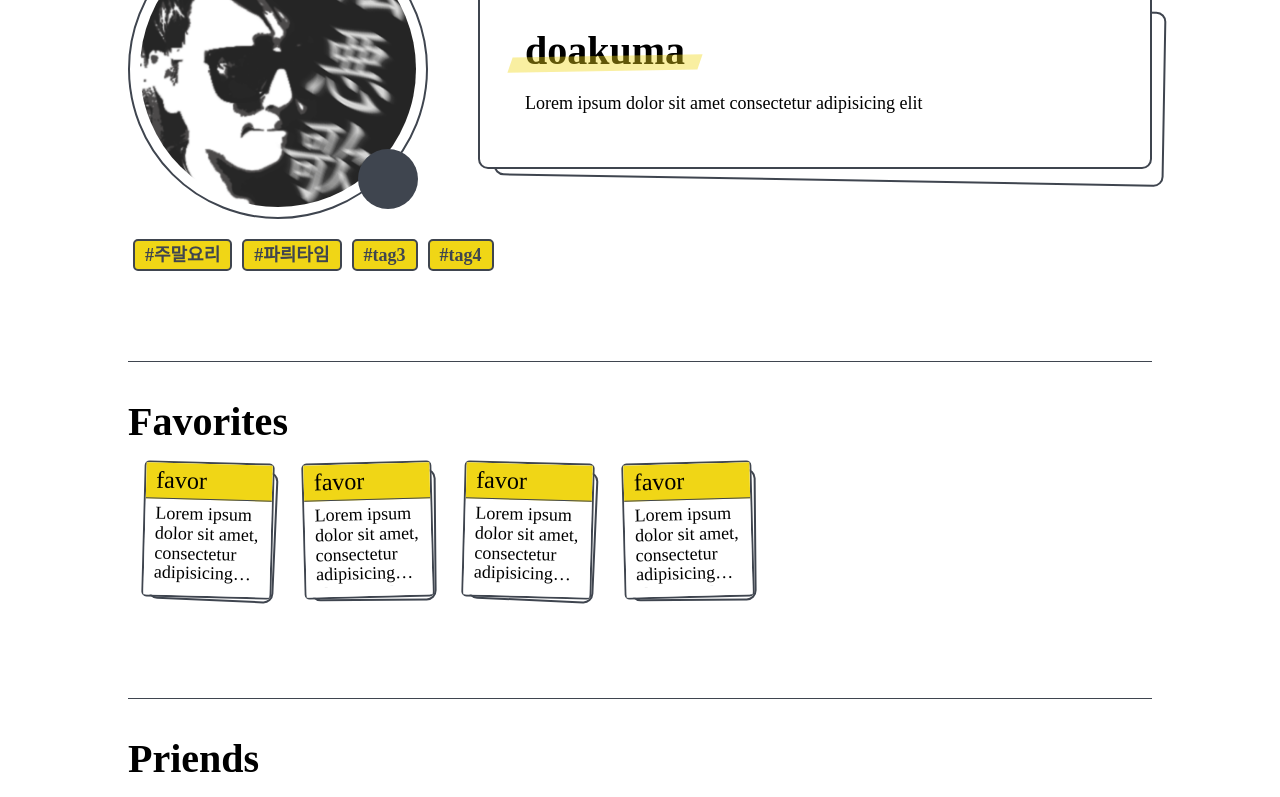
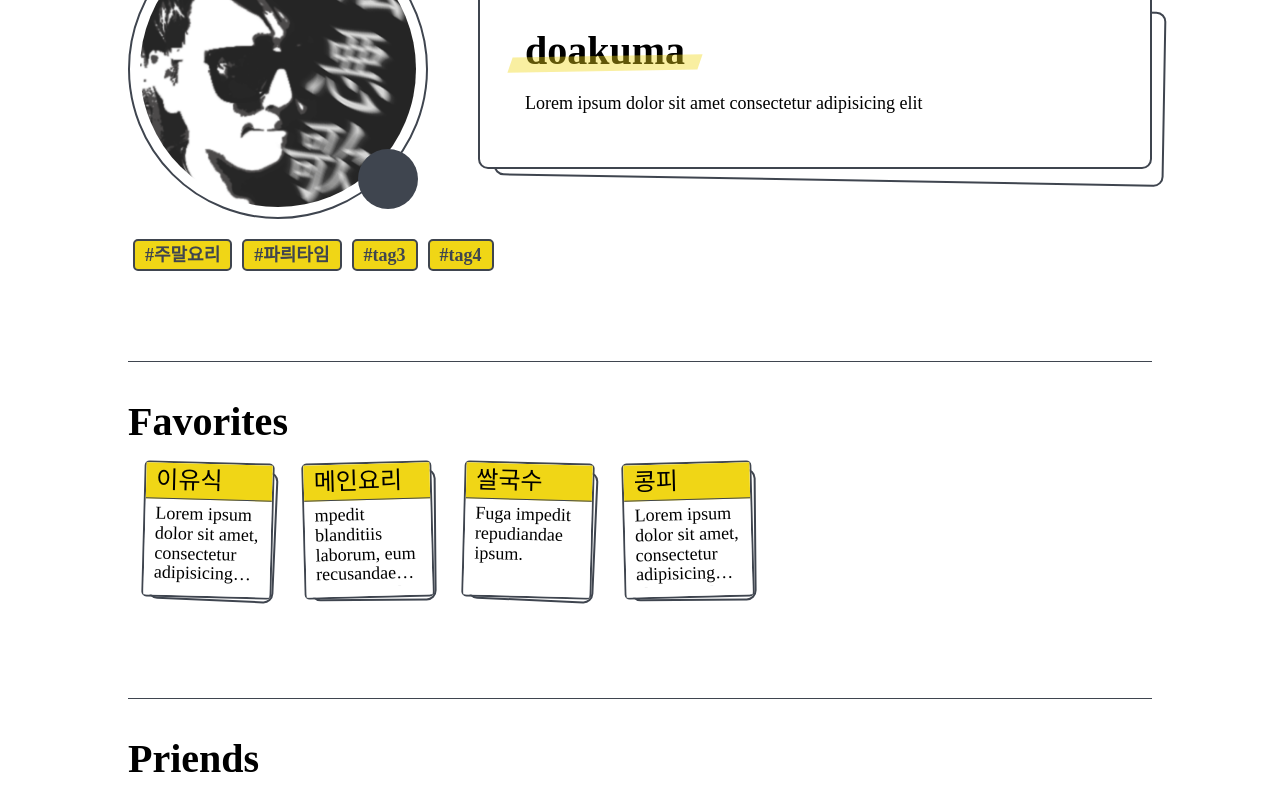
Before and after one commit to doakuma/MMER, a Next.js app in the folder front/: page /user in a window 1280 px wide. Shown: the part 403-1200 px from the top of the page. Built offline with nearby package versions, Linux system fonts and the light colour scheme.

Commit message:
[dev] userFavor dummy set

```diff
--- a/front/pages/user/UserFavor.tsx
+++ b/front/pages/user/UserFavor.tsx
@@ -1,54 +1,48 @@
 import Layout from "../../components/common/Layout";
+import _ from "lodash";
+import Link from "next/link";
 
-const UserFavor = () => {
+const UserFavor = ({
+  favorData = [
+    {
+      favorTit: "이유식",
+      favorCont: "Lorem ipsum dolor sit amet, consectetur adipisicing elit.",
+    },
+    {
+      favorTit: "메인요리",
+      favorCont:
+        "mpedit blanditiis laborum, eum recusandae nesciunt vel vitae saepe,",
+    },
+    {
+      favorTit: "쌀국수",
+      favorCont: "Fuga impedit repudiandae ipsum.",
+    },
+    {
+      favorTit: "콩피",
+      favorCont:
+        "Lorem ipsum dolor sit amet, consectetur adipisicing elit. Impedit blanditiis laborum,",
+    },
+  ],
+}) => {
   return (
     <section className="cont-section userInfo">
       <h3 className="tit-user">Favorites</h3>
       <ul className="list-favor">
-        <li>
-          <dl>
-            <dt>favor</dt>
-            <dd>
-              Lorem ipsum dolor sit amet, consectetur adipisicing elit. Impedit
-              blanditiis laborum, eum recusandae nesciunt vel vitae saepe,
-              molestiae hic necessitatibus cupiditate enim repellat reiciendis
-              distinctio alias? Fuga impedit repudiandae ipsum.
-            </dd>
-          </dl>
-        </li>
-        <li>
-          <dl>
-            <dt>favor</dt>
-            <dd>
-              Lorem ipsum dolor sit amet, consectetur adipisicing elit. Impedit
-              blanditiis laborum, eum recusandae nesciunt vel vitae saepe,
-              molestiae hic necessitatibus cupiditate enim repellat reiciendis
-              distinctio alias? Fuga impedit repudiandae ipsum.
-            </dd>
-          </dl>
-        </li>
-        <li>
-          <dl>
-            <dt>favor</dt>
-            <dd>
-              Lorem ipsum dolor sit amet, consectetur adipisicing elit. Impedit
-              blanditiis laborum, eum recusandae nesciunt vel vitae saepe,
-              molestiae hic necessitatibus cupiditate enim repellat reiciendis
-              distinctio alias? Fuga impedit repudiandae ipsum.
-            </dd>
-          </dl>
-        </li>
-        <li>
-          <dl>
-            <dt>favor</dt>
-            <dd>
-              Lorem ipsum dolor sit amet, consectetur adipisicing elit. Impedit
-              blanditiis laborum, eum recusandae nesciunt vel vitae saepe,
-              molestiae hic necessitatibus cupiditate enim repellat reiciendis
-              distinctio alias? Fuga impedit repudiandae ipsum.
-            </dd>
-          </dl>
-        </li>
+        {!_.isEmpty(favorData) &&
+          favorData.map((row, idx) => {
+            return (
+              <li>
+                <dl>
+                  <dt>
+                    <Link href={`/search/${row.favorTit}`}>
+                      <a target="_blank">{row.favorTit}</a>
+                    </Link>
+                  </dt>
+                  <dd>{row.favorCont}</dd>
+                </dl>
+              </li>
+            );
+          })}
       </ul>
     </section>
   );
```
